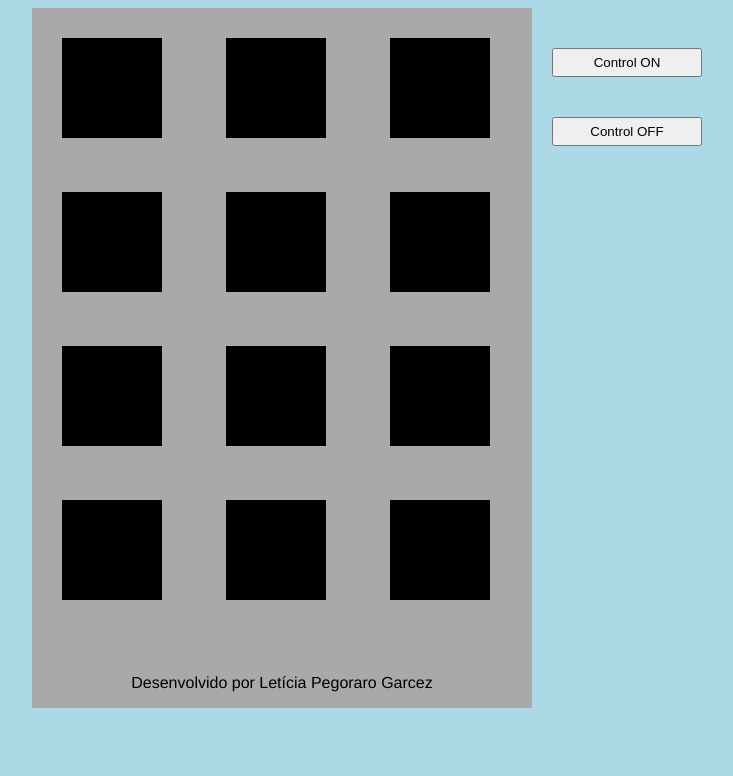
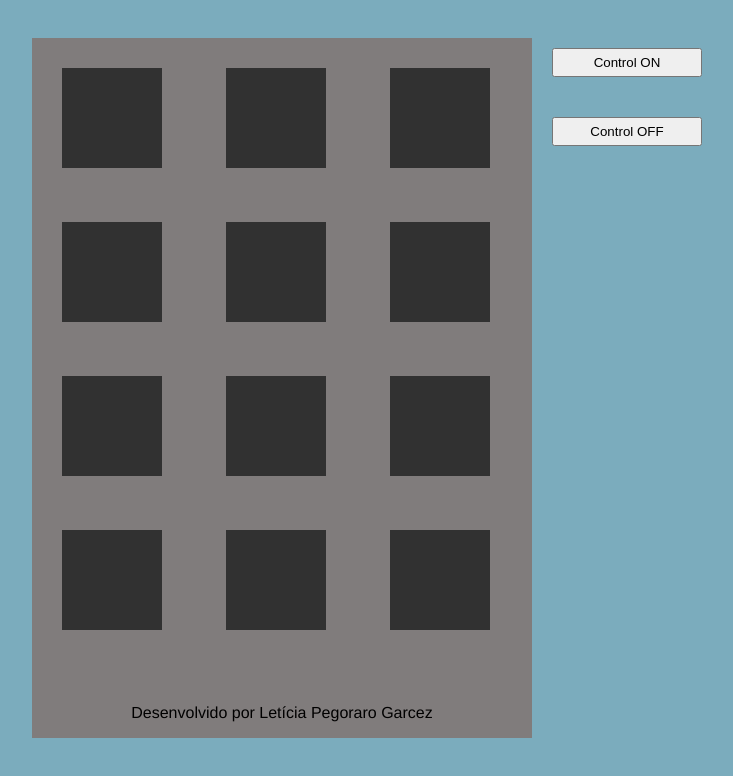
Before and after one commit to LelePG/desafio-estagio-aftersale, a plain HTML site: page index.html in a window 1280 px wide. Shown: the whole page, without its empty margins (308-1041 px from the left). Drawn offline with Linux system fonts and the light colour scheme.

Commit message:
Atualização do README

```diff
--- a/css/style.css
+++ b/css/style.css
@@ -1,22 +1,23 @@
 body {
   display: flex;
   justify-content: center;
-  background-color: lightblue;
+  background-color: rgb(123, 172, 189);
 }
 
 div#building {
-  background-color: darkgrey;
+  background-color: rgb(128, 124, 124);
   flex-direction: column;
   width: 500px;
   height: 700px;
   flex-wrap: wrap;
   flex-flow: center;
+  margin-top: 30px;
 }
 
 .window {
   width: 100px;
   height: 100px;
-  background-color: black;
+  background-color: rgb(49, 49, 49);
   flex-wrap: wrap;
   display: inline-flex;
   margin: 30px 30px 20px 30px;
```
Also changed, not shown: projeto.jpeg, 1 other file.
